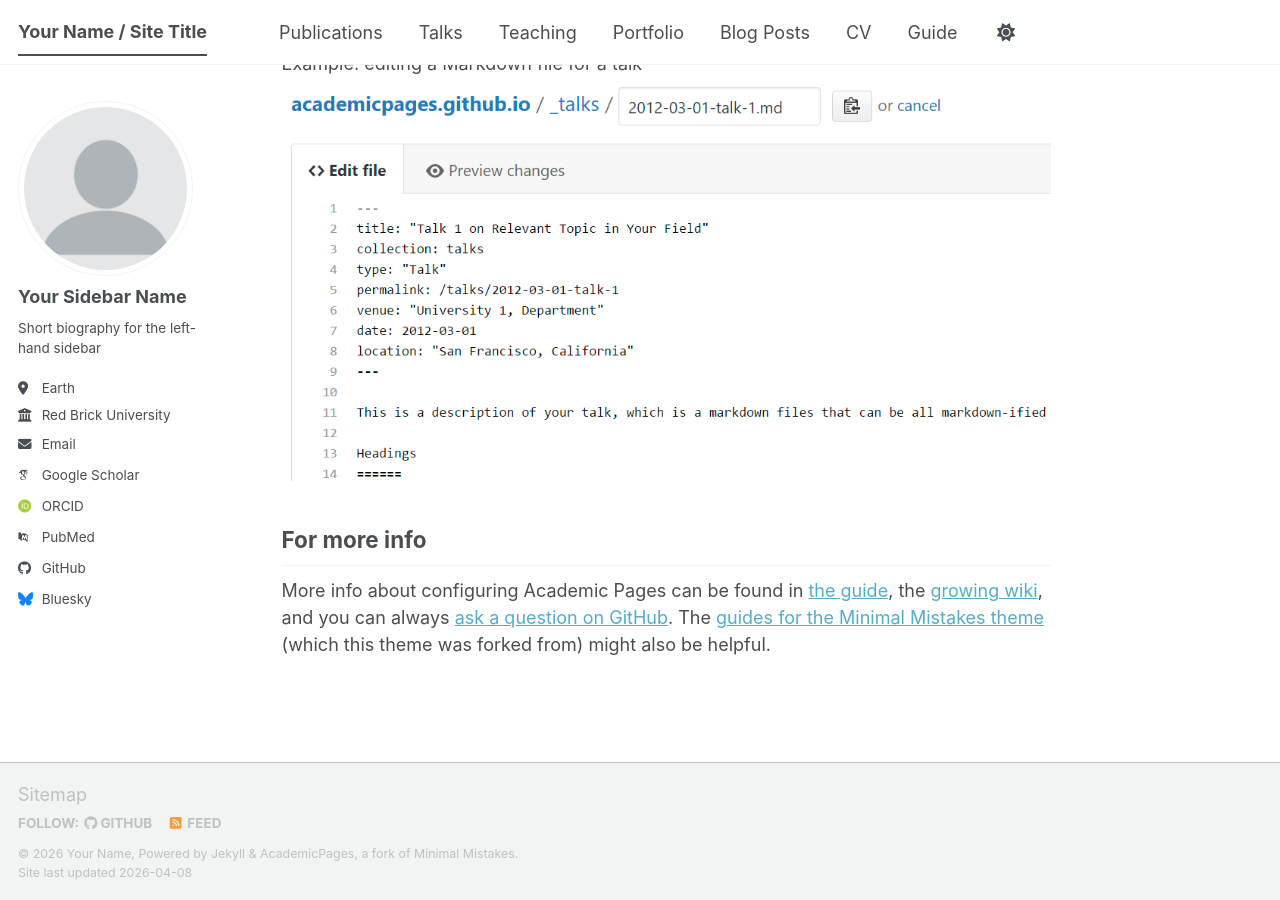
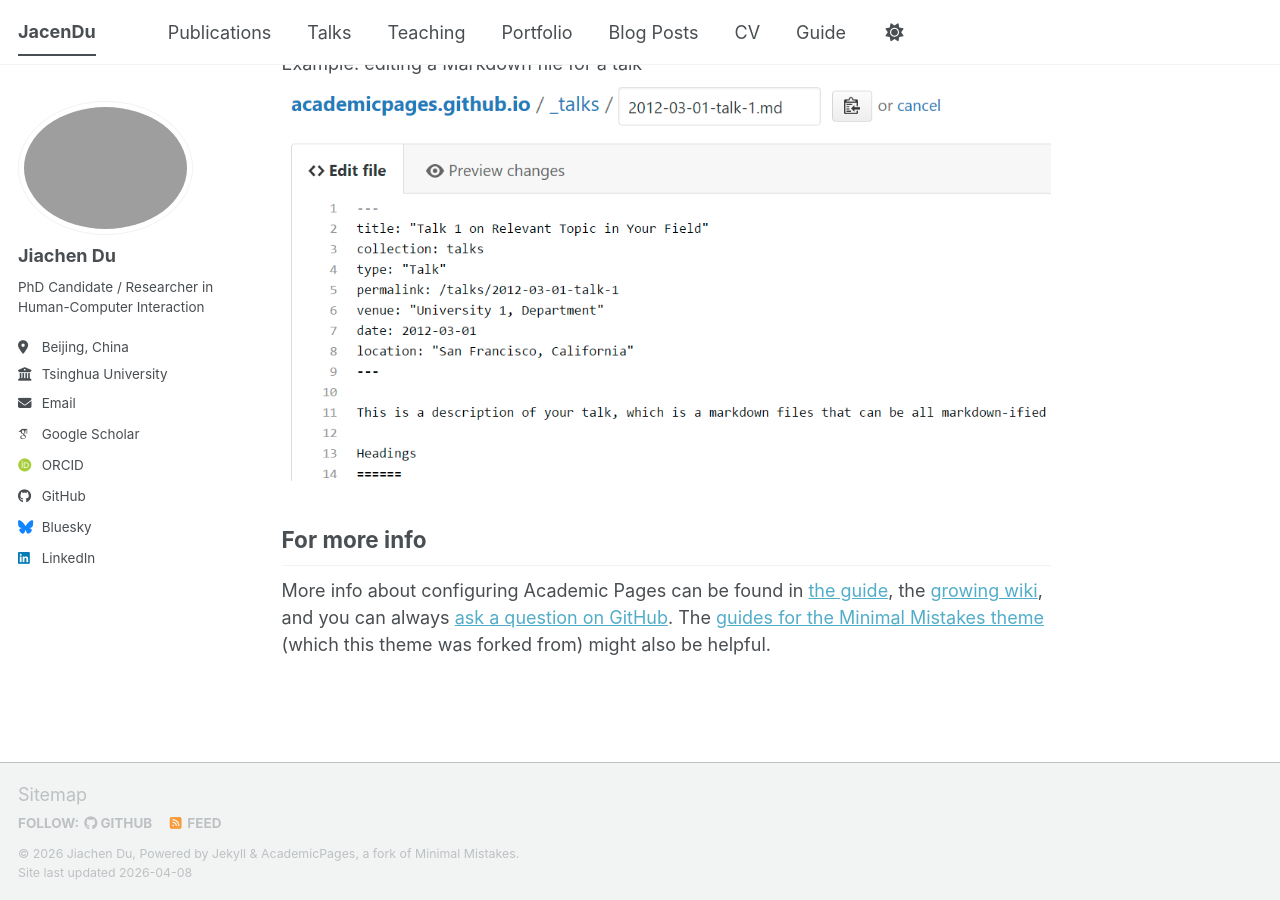
Before and after one commit to JacenDu/JacenDu.github.io, a Jekyll site: the page built from _pages/about.md, in a window 1280 px wide and 900 px high, scrolled down 2720 px. Built offline with Jekyll 4.4.1, drawn with Linux system fonts in a browser that asks for light colours; some web fonts are replaced; a script bundle is joined from its source files by our own code; library files that are not in the unit come from our copies.

Commit message:
Update _config.yml

```diff
--- a/_config.yml
+++ b/_config.yml
@@ -9,39 +9,39 @@
 # Basic Site Settings
 locale                   : "en-US"
 site_theme               : "default" # The available themes options are "default", "air", "sunrise", "mint", "dirt" and "contrast"
-title                    : "Your Name / Site Title"
+title                    : "JacenDu"
 title_separator          : "-"
-name                     : &name "Your Name"
-description              : &description "Your Name's academic portfolio"   # Update this with a general description of your site, this is the default if not overridden by a page
-url                      : https://academicpages.github.io # The base hostname & protocol for your site e.g. "https://[your GitHub username].github.io",
+name                     : &name "Jiachen Du"
+description              : &description "Jiachen Du's academic portfolio"   # Update this with a general description of your site, this is the default if not overridden by a page
+url                      : https://JacenDu.github.io # The base hostname & protocol for your site e.g. "https://[your GitHub username].github.io",
                                                            # or if you already have some other page hosted on Github then use "https://[your GitHub username].github.io/[Your Repo Name]"
 baseurl                  : "" # the subpath of your site, e.g. "/blog"
-repository               : "academicpages/academicpages.github.io"
+repository               : "JacenDu/JacenDu.github.io"
 
 # Site Author - The following control what appear as part of the author content on the side bar.
 #               If a field is blank the icon and link will not appear, otherwise it will be shown.
 #               Additional customization can be done by editing /_includes/author-profile.html
 author:
   # Biographic information
-  avatar           : "profile.png"
-  name             : "Your Sidebar Name"
+  avatar           : "profile1.jpg"
+  name             : "Jiachen Du"
   pronouns         : # example: "she/her"
-  bio              : "Short biography for the left-hand sidebar"
-  location         : "Earth"
-  employer         : "Red Brick University"
+  bio              : "PhD Candidate / Researcher in Human-Computer Interaction"
+  location         : "Beijing, China"
+  employer         : "Tsinghua University"
   uri              : # URL
-  email            : "none@example.org"
+  email            : "dujiachen1226@163.com"
 
   # Academic websites
   academia         : # URL
   arxiv            : # URL - Update with the correct link to your profile
-  googlescholar    : "https://scholar.google.com/citations?user=PS_CX0AAAAAJ"
+  googlescholar    : "https://scholar.google.com/citations?user=WuEceiMAAAAJ&hl=en"
   inspire-hep      : # URL
   impactstory      : # URL
-  orcid            : "https://orcid.org/yourorcidurl"
+  orcid            : "https://orcid.org/0000-0001-6444-9112"
   semantic         : # URL
   ssrn             : # URL
-  pubmed           : "https://www.ncbi.nlm.nih.gov/pubmed/?term=john+snow"
+  pubmed           : # "https://www.ncbi.nlm.nih.gov/pubmed/?term=john+snow"
   researchgate     : # URL
   scopus           : # URL
   zotero           : # URL
@@ -51,7 +51,7 @@ author:
   bitbucket        : # Username - Update with your username on the site
   codepen          : # Username
   dribbble         : # Username
-  github           : "academicpages"
+  github           : "JacenDu"
   kaggle           : # Username
   stackoverflow    : # User number or user number and name (i.e., use "1" or "1/jeff-atwood")
 
@@ -66,7 +66,7 @@ author:
   keybase          : # Username
   instagram        : # Username
   lastfm           : # Username
-  linkedin         : # Username
+  linkedin         : "www.linkedin.com/in/jiachendu"
   mastodon         : # URL
   medium           : # URL
   pinterest        : # Username
```
